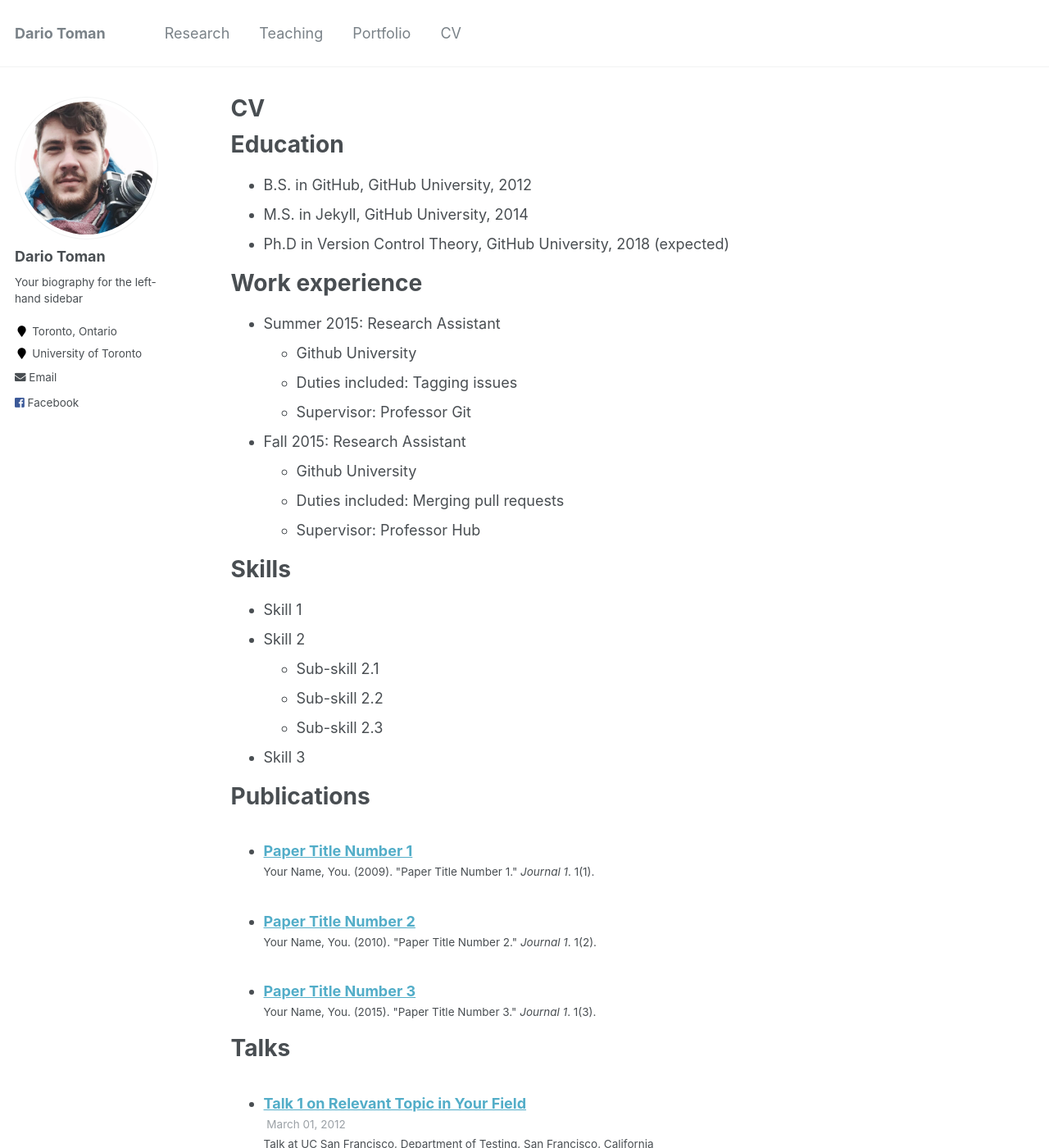
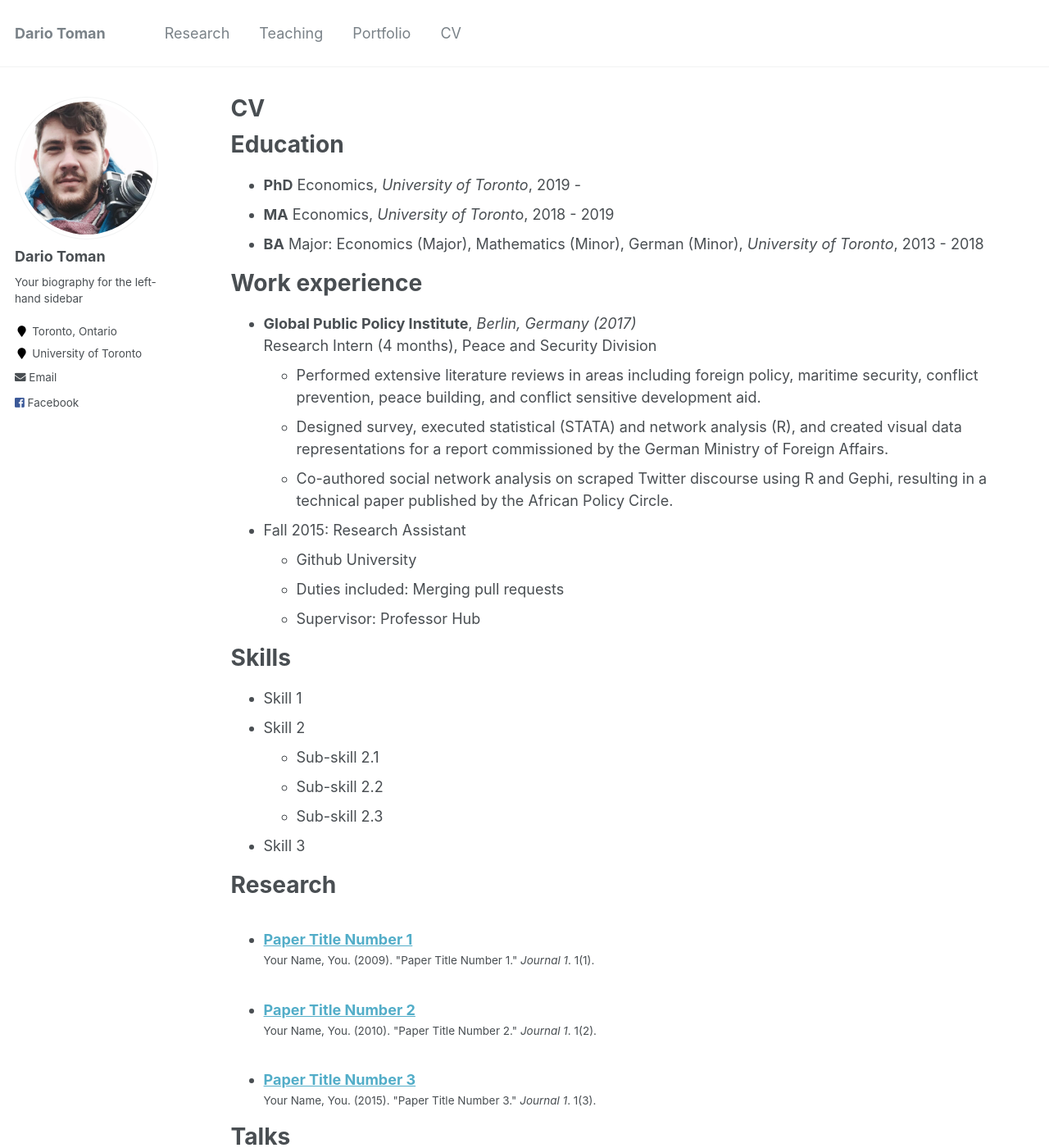
Before and after one commit to dariotoman/website, a Jekyll site: the page built from _pages/cv.md, in a window 1280 px wide and 1400 px high. Shown: the whole window at 82% size. Built offline with Jekyll 4.4.1, drawn with Linux system fonts in a browser that asks for light colours.

Commit message:
Update cv.md

```diff
--- a/_pages/cv.md
+++ b/_pages/cv.md
@@ -11,16 +11,18 @@ redirect_from:
 
 Education
 ======
-* B.S. in GitHub, GitHub University, 2012
-* M.S. in Jekyll, GitHub University, 2014
-* Ph.D in Version Control Theory, GitHub University, 2018 (expected)
+* **PhD** Economics, _University of Toronto_, 2019 -
+* **MA** Economics, *University of Toront*o, 2018 - 2019
+* **BA** Major: Economics (Major), Mathematics (Minor), German (Minor), _University of Toronto_, 2013 - 2018
 
 Work experience
 ======
-* Summer 2015: Research Assistant
-  * Github University
-  * Duties included: Tagging issues
-  * Supervisor: Professor Git
+* **Global Public Policy Institute**, _Berlin, Germany (2017)_\
+Research Intern (4 months), Peace and Security Division
+    * Performed extensive literature reviews in areas including foreign policy, maritime security, conflict prevention, peace building, and conflict sensitive development aid.
+    * Designed survey, executed statistical (STATA) and network analysis (R), and created visual data representations for a report commissioned by the German Ministry of Foreign Affairs.
+    * Co-authored social network analysis on scraped Twitter discourse using R and Gephi, resulting in a technical paper published by the African Policy Circle.
+
 
 * Fall 2015: Research Assistant
   * Github University
@@ -36,7 +38,7 @@ Skills
   * Sub-skill 2.3
 * Skill 3
 
-Publications
+Research
 ======
   <ul>{% for post in site.publications %}
     {% include archive-single-cv.html %}
```
